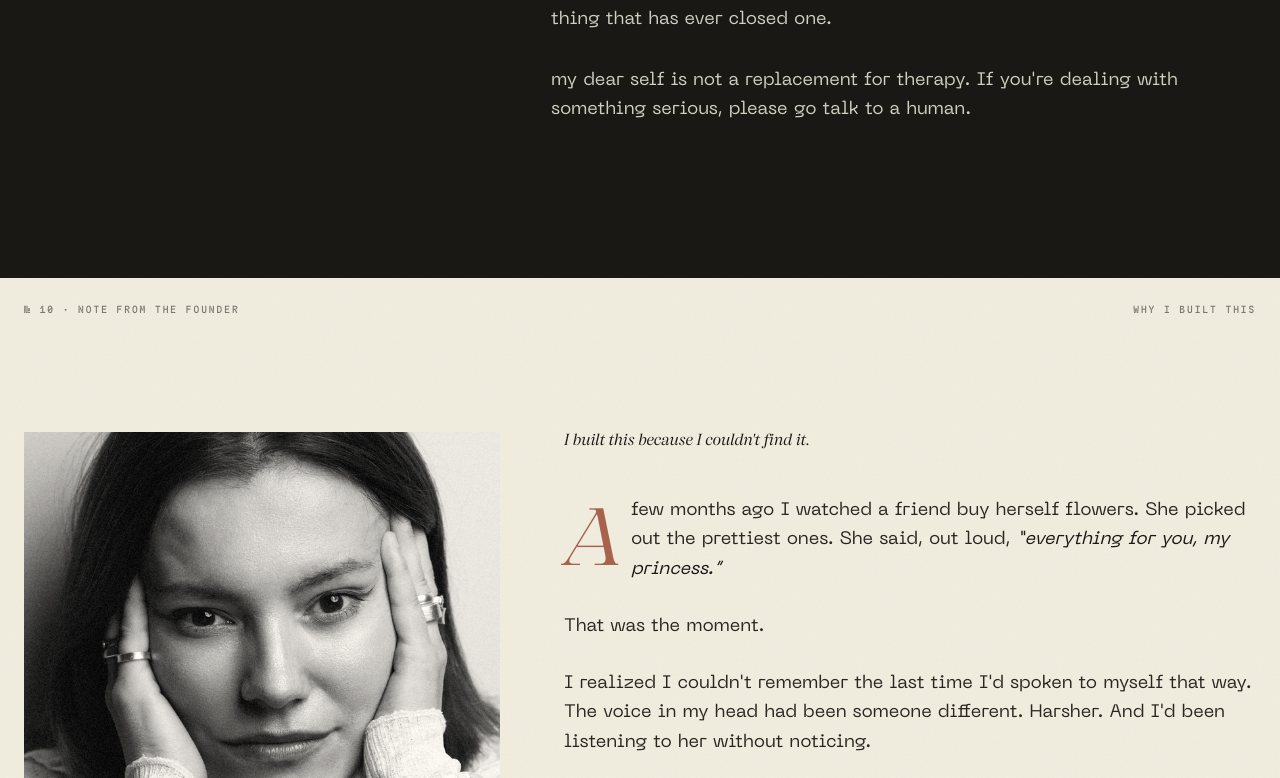
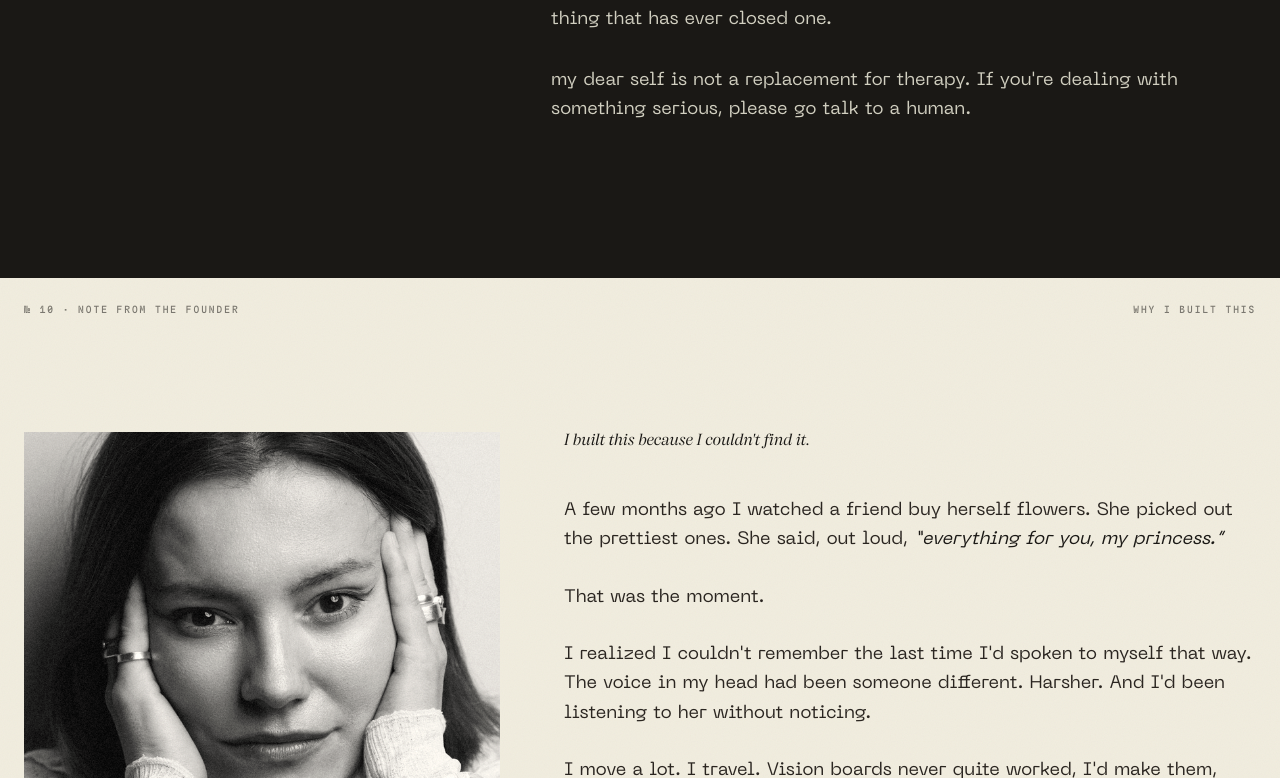
Before and after one commit to alltutyou-cell/dearself, a Next.js app: page / in a window 1280 px wide. Shown: the part 9616-10394 px from the top of the page. Built offline with nearby package versions, Linux system fonts and the light colour scheme.

Commit message:
founder note: remove drop-cap (too magazine-y, navязчиво)

```diff
--- a/src/app/globals.css
+++ b/src/app/globals.css
@@ -258,15 +258,3 @@ body {
   font-weight: 500;
   letter-spacing: -0.005em;
 }
-
-/* Drop-cap — for founder-note opening, magazine feel */
-.drop-cap::first-letter {
-  font-family: var(--font-display);
-  font-style: italic;
-  font-weight: 400;
-  font-size: 4.5em;
-  line-height: 0.9;
-  float: left;
-  margin: 0.05em 0.12em 0 0;
-  color: var(--color-earth);
-}
--- a/src/app/page.tsx
+++ b/src/app/page.tsx
@@ -817,7 +817,7 @@ export default function Home() {
 
               <div className="mt-12 space-y-7 text-base md:text-lg leading-relaxed text-ink-soft">
               <FadeIn delay={0.1}>
-                <p className="drop-cap">
+                <p>
                   A few months ago I watched a friend buy herself flowers. She
                   picked out the prettiest ones. She said, out loud,{" "}
                   <em className="text-ink">
```
